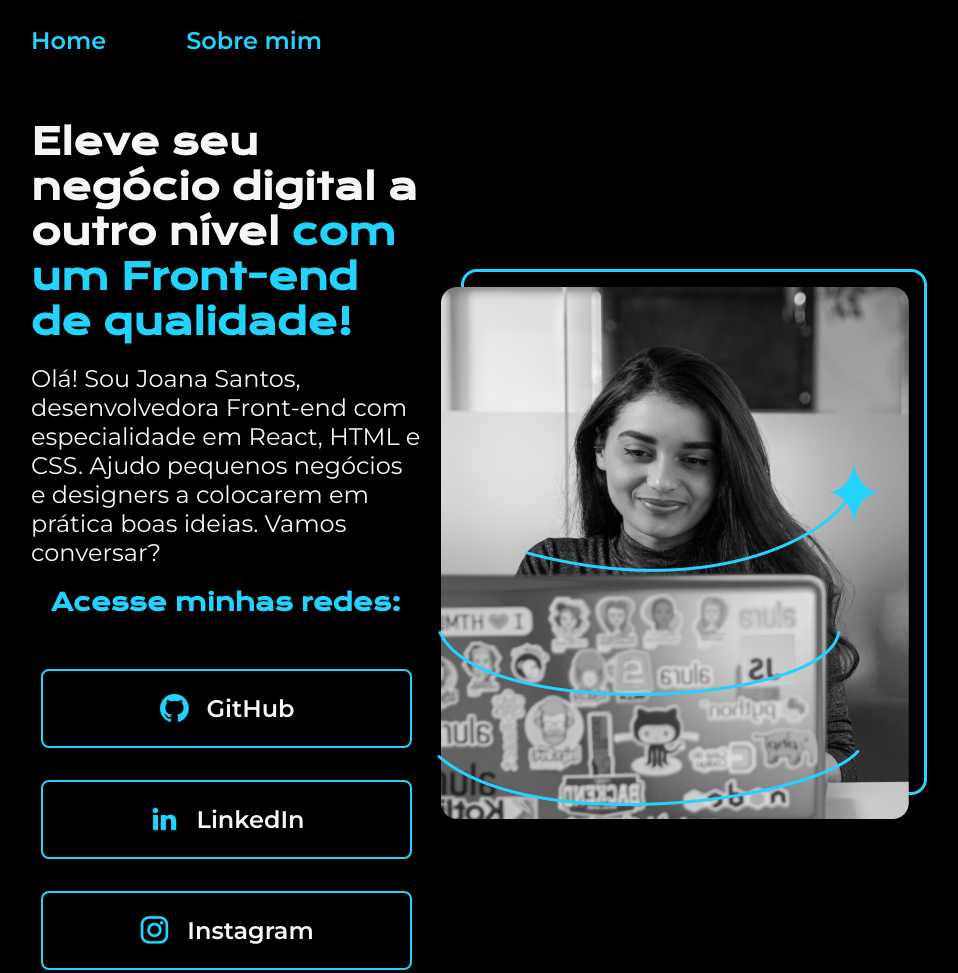
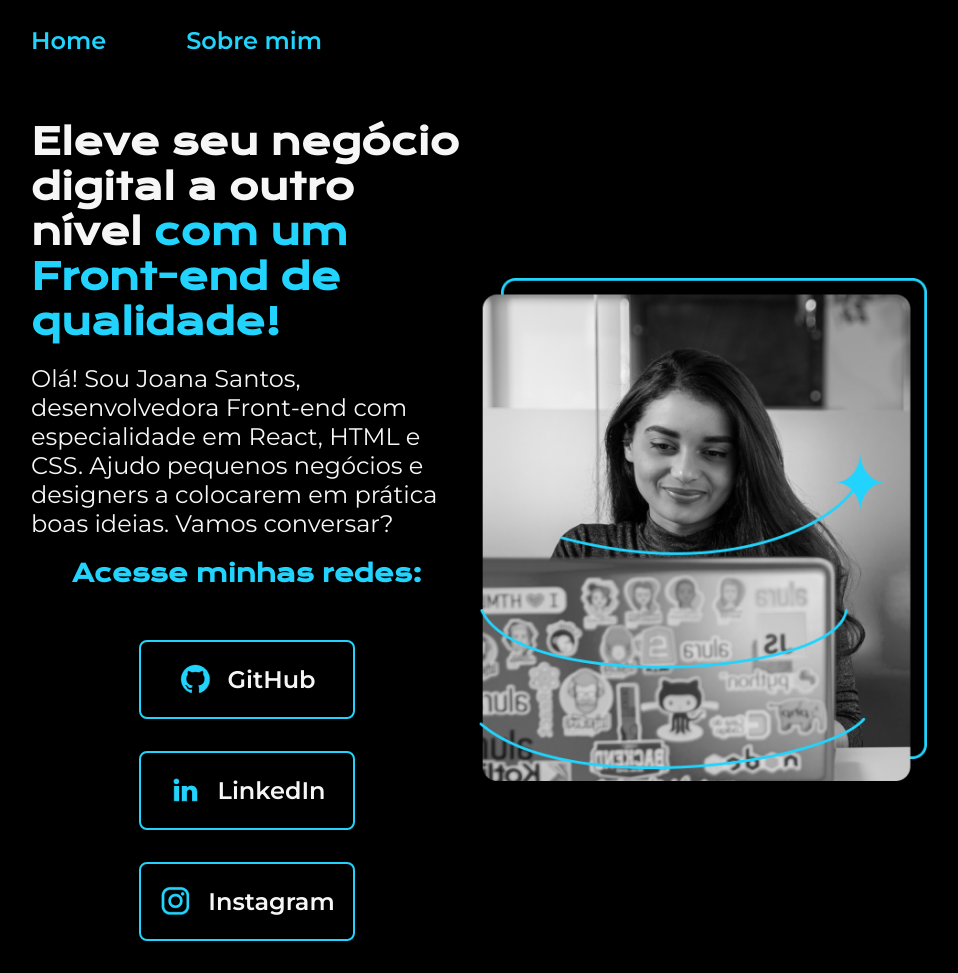
Before and after one commit to raffaeccard/curso-alura-html-css-front, a plain HTML site: page index.html in a window 1280 px wide. Shown: the top 973 px of the page, without its empty margins (161-1119 px from the left). Drawn offline with nearby package versions, Linux system fonts and the light colour scheme.

Commit message:
adaptando imagens

```diff
--- a/index.html
+++ b/index.html
@@ -20,21 +20,21 @@
                         <p class="apresentacao__conteudo__texto"> Olá! Sou Joana Santos, desenvolvedora Front-end com especialidade em React, HTML e CSS. Ajudo pequenos negócios e designers a colocarem em prática boas ideias. Vamos conversar?</p>
                     <div class="apresentacao__links">
                         <h2 class="apresentacao__links__subtitulo">Acesse minhas redes:</h2>
-                            <a class="apresentacao__links__link" href="https://github.com/">
+                            <a class="apresentacao__links__navegacao" href="https://github.com/">
                                 <img src="./assets/github.png" alt="Logo do GitHub">
                                     GitHub
                             </a>
-                            <a class="apresentacao__links__link" href="https://www.linkedin.com/">
+                            <a class="apresentacao__links__navegacao" href="https://www.linkedin.com/">
                                 <img src="./assets/linkedin.png" alt="Logo do LinkedIn">
                                 LinkedIn
                             </a>
-                            <a class="apresentacao__links__link" href="https://instagram.com/">
+                            <a class="apresentacao__links__navegacao" href="https://instagram.com/">
                                 <img src="./assets/instagram.png" alt="Logo do Instagram">
                                 Instagram
                             </a>
                     </div>
                 </section>
-            <img src="./assets/Imagem.png" alt="Imagem da Joana Santos programando">
+            <img class="apresentacao__imagem" src="./assets/Imagem.png" alt="Imagem da Joana Santos programando">
         </main>
         <footer class="rodape">
             <p>Desenvolvido por Raffael Eccard</p>
--- a/styles/style.css
+++ b/styles/style.css
@@ -49,7 +49,7 @@ body {
 }
 
 .apresentacao__conteudo{
-    width: 615px;
+    width: 50%;
     display: flex;
     flex-direction: column;
 }
@@ -79,7 +79,7 @@ body {
     text-align: center;
     margin-bottom: 20px;
 }
-.apresentacao__links__link{
+.apresentacao__links__navegacao{
     text-decoration: none;
     justify-content: center;
     gap: 16px;
@@ -92,12 +92,15 @@ body {
     text-align: center;
     border-radius: 8px;
     border: 2px solid #22D4FD;
-    width: 371px;
+    width: 50%;
     padding: 21.5px;
 }
 .apresentacao__links__link:hover{
     background-color: var(--cor-hover);
     color: var(--cor-secundaria);
+}
+.apresentacao__imagem{
+    width: 50%;
 }
 .rodape {
     padding: 24px;
```
Also changed, not shown: about.html (+1 -1 lines).
